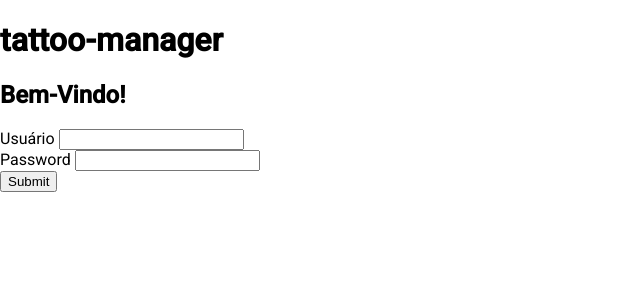
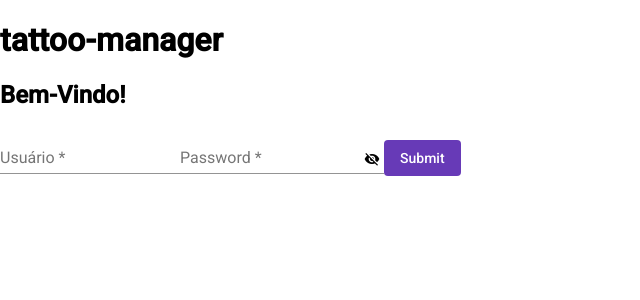
Before and after one commit to jmreisswitz/tattoo-manager, an Angular app in the folder frontend/tattoo-manager/: page / in a window 1280 px wide. Shown: the top 300 px of the page, without its empty margins (0-640 px from the left). Built offline with nearby package versions, Linux system fonts and the light colour scheme.

Commit message:
add material styles to login page

```diff
--- a/frontend/tattoo-manager/src/app/modules/components/login/login.component.html
+++ b/frontend/tattoo-manager/src/app/modules/components/login/login.component.html
@@ -2,9 +2,10 @@
   <h2>Bem-Vindo!</h2>
   <form (ngSubmit)="onSubmit()">
     <!--    USER FIELD    -->
-    <div class="form-group">
-      <label for="username"> Usuário </label>
+    <mat-form-field>
+      <mat-label> Usuário </mat-label>
       <input
+        matInput
         type="text"
         class="form-control"
         id="username"
@@ -12,11 +13,14 @@
         required
         [(ngModel)]="userLogin.username"
       />
-    </div>
+    </mat-form-field>
     <!--    PASSWORD FIELD    -->
-    <div class="form-group">
-      <label for="password"> Password </label>
+    <mat-form-field>
+      <mat-label> Password </mat-label>
       <input
+        matInput
+        [type]="hide ? 'password' : 'text'"
+        matInput
         type="password"
         class="form-control"
         id="password"
@@ -24,8 +28,17 @@
         required
         [(ngModel)]="userLogin.password"
       />
-    </div>
+      <button
+        mat-icon-button
+        matSuffix
+        (click)="hide = !hide"
+        [attr.aria-label]="'Hide password'"
+        [attr.aria-pressed]="hide"
+      >
+        <mat-icon>{{ hide ? "visibility_off" : "visibility" }}</mat-icon>
+      </button>
+    </mat-form-field>
     <!--    SUBMIT BUTTON    -->
-    <button type="submit" class="btn btn-success">Submit</button>
+    <button mat-flat-button color="primary">Submit</button>
   </form>
 </div>
--- a/frontend/tattoo-manager/src/app/modules/components/login/login.component.ts
+++ b/frontend/tattoo-manager/src/app/modules/components/login/login.component.ts
@@ -10,6 +10,7 @@ export class LoginComponent implements OnInit {
   constructor() {}
 
   userLogin = this.getEmptyUserLogin();
+  hide = true;
 
   getEmptyUserLogin(): UserLogin {
     return new UserLogin('', '');
```
Also changed, not shown: frontend/tattoo-manager/src/app/app.module.ts (+13 -1 lines).
